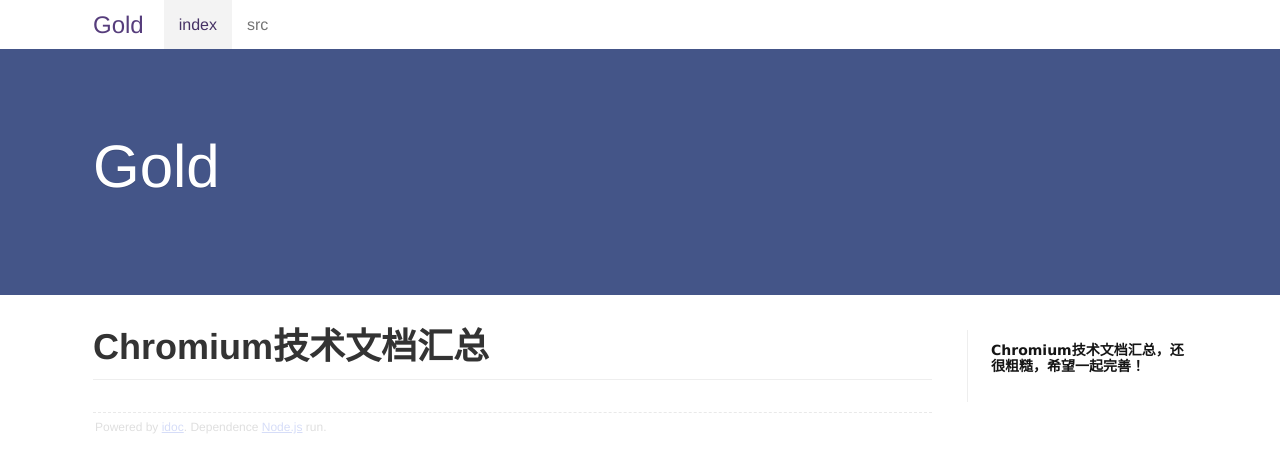
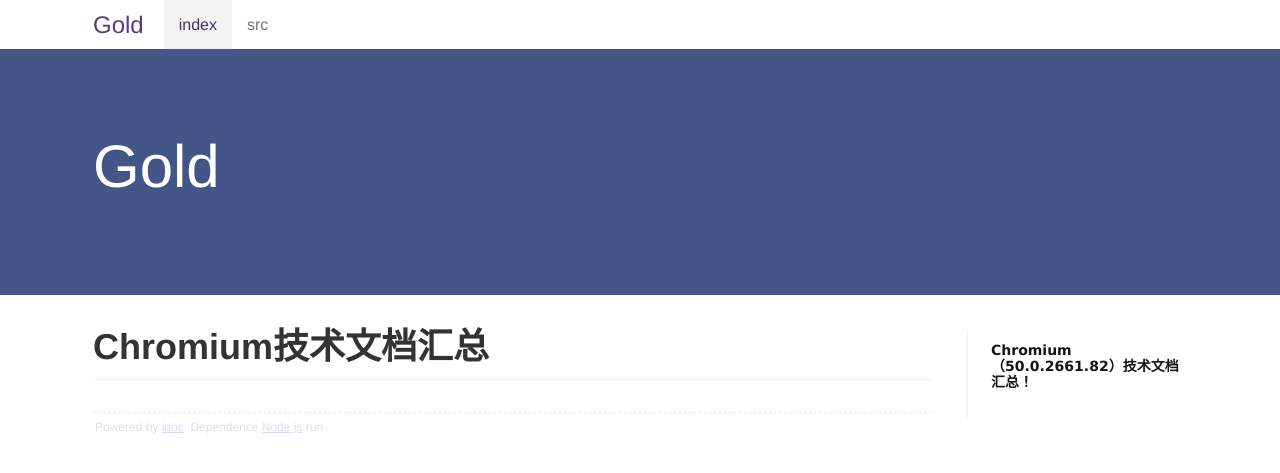
Before and after one commit to leer168/leer168.github.io, a plain HTML site: page index.html in a window 1280 px wide. Drawn offline with Linux system fonts and the light colour scheme.

Commit message:
Add chromium version

```diff
--- a/index.html
+++ b/index.html
@@ -42,7 +42,7 @@
 <div class="container">
 
     <div class="page-toc">
-        <ul><li><a href="#t0Chromium技术文档汇总，还很粗糙，希望一起完善！">Chromium技术文档汇总，还很粗糙，希望一起完善！</a></li></ul>
+        <ul><li><a href="#t0Chromium技术文档汇总！">Chromium（50.0.2661.82）技术文档汇总！</a></li></ul>
     </div>
 
     <div class="content markdown-body">
```
